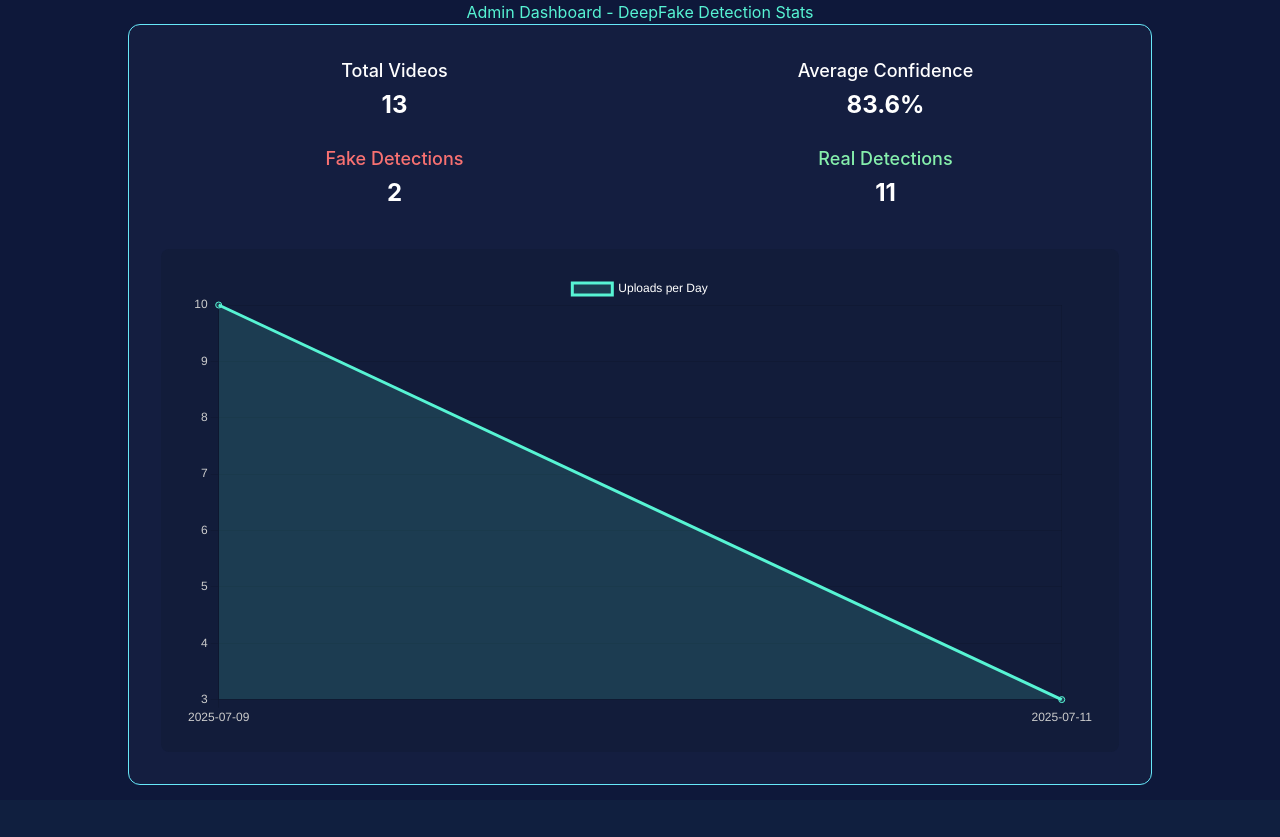
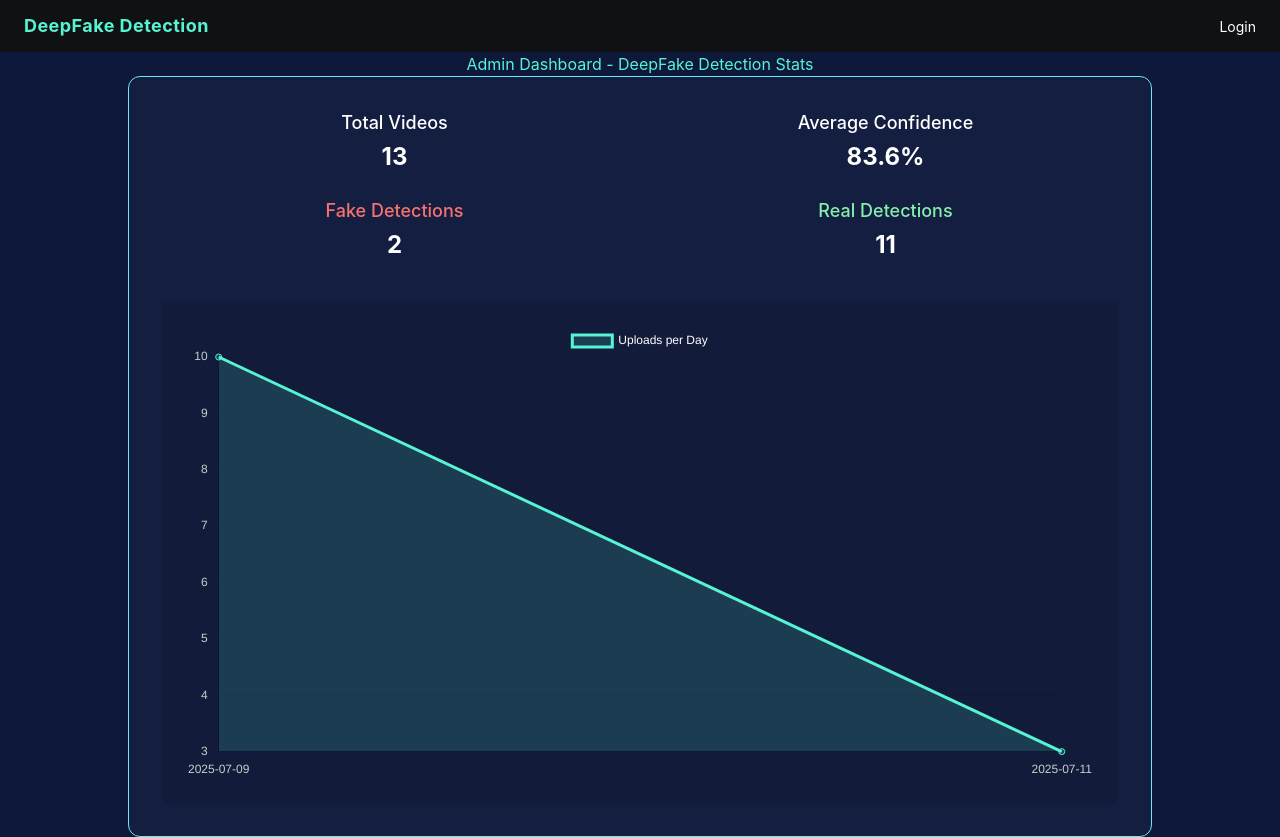
Before and after one commit to 2alivemen/deepfakedetection, a Flask app: page /status in a window 1280 px wide. Before the commit the page ends 785 px from the top, so only its background shows below. Run offline with Flask 3, Linux system fonts and the light colour scheme; data comes from the database, SQL or seed files in the repository; some libraries are stand-ins or nearby versions.

Commit message:
added loin logout button to status page only

```diff
--- a/backend/app.py
+++ b/backend/app.py
@@ -79,6 +79,12 @@ def load_user(user_id):
                        (user_id,)).fetchone()
     conn.close()
     return User(row["id"], row["username"]) if row else None
+
+
+@app.route("/api/check-login")
+def check_login():
+    return jsonify(logged_in=current_user.is_authenticated)
+
 
 # ── Load Model ──────────────────────────────────────────────
 MODEL = tf.keras.models.load_model("./deepfake_detection_Jupiter_forbalanced_fakeframes.keras")
--- a/backend/templates/status.html
+++ b/backend/templates/status.html
@@ -34,6 +34,14 @@
 </head>
 
 <body>
+  <!-- Navbar -->
+  <header class="bg-[#111]/95 backdrop-blur px-6 py-3 flex justify-between items-center sticky top-0 z-50">
+    <a href="/" class="text-lg font-bold tracking-wide text-[#57f4d4]">DeepFake Detection</a>
+    <div id="authBtnContainer">
+      <!-- JS will fill this with Login or Logout -->
+    </div>
+  </header>
+
   <h1>Admin Dashboard - DeepFake Detection Stats</h1>
 
   <section class="card bg-[#182344a6] border border-cyan-300 max-w-5xl mx-auto p-8 rounded-xl">
@@ -105,6 +113,21 @@
     }
 
     fetchStats();
+
+    // Toggle login/logout button
+    fetch('/api/check-login')
+      .then(res => res.json())
+      .then(data => {
+        const container = document.getElementById('authBtnContainer');
+        if (data.logged_in) {
+          container.innerHTML = `<a href="/logout" class="text-sm text-white hover:text-[#57f4d4] transition">Logout</a>`;
+        } else {
+          container.innerHTML = `<a href="/login" class="text-sm text-white hover:text-[#57f4d4] transition">Login</a>`;
+        }
+      })
+      .catch(err => {
+        console.error("Login check failed", err);
+      });
   </script>
 </body>
 
```
